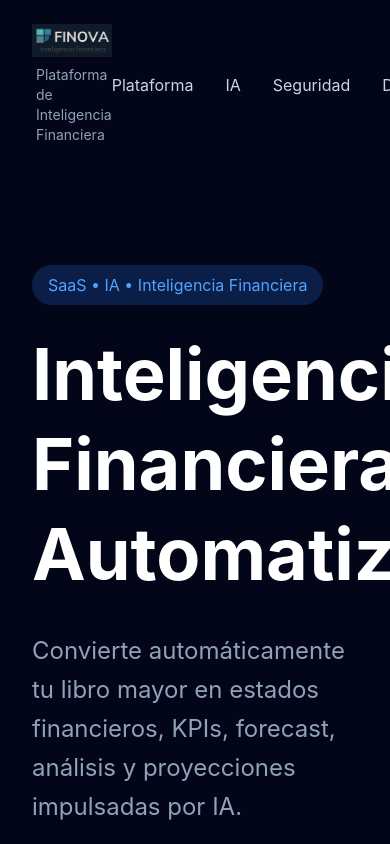
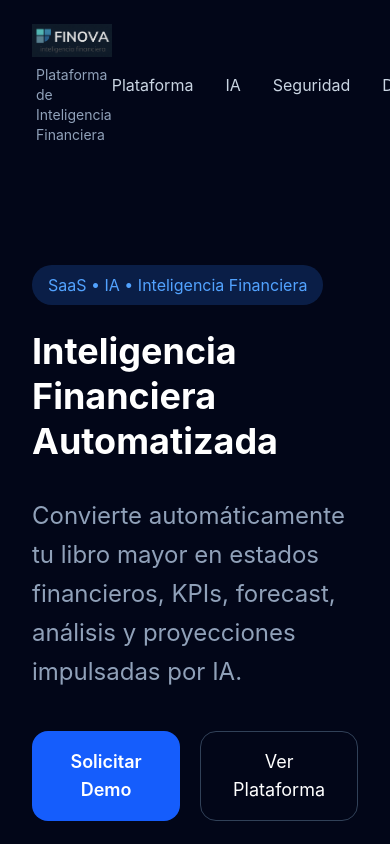
Before and after one commit to finovaintelligence/finova-landing, a React (Vite) app: page / in a window 390 px wide. Shown: the top 844 px of the page. Built offline with nearby package versions, Linux system fonts and the light colour scheme.

Commit message:
Improve mobile navbar logo

```diff
--- a/src/App.jsx
+++ b/src/App.jsx
@@ -75,7 +75,7 @@ export default function App() {
           SaaS • IA • Inteligencia Financiera
         </div>
 
-        <h1 className="text-7xl font-bold leading-tight max-w-5xl">
+        <h1 className="text-4xl md:text-6xl lg:text-7xl font-bold leading-tight max-w-5xl">
           Inteligencia Financiera Automatizada
         </h1>
 
```
